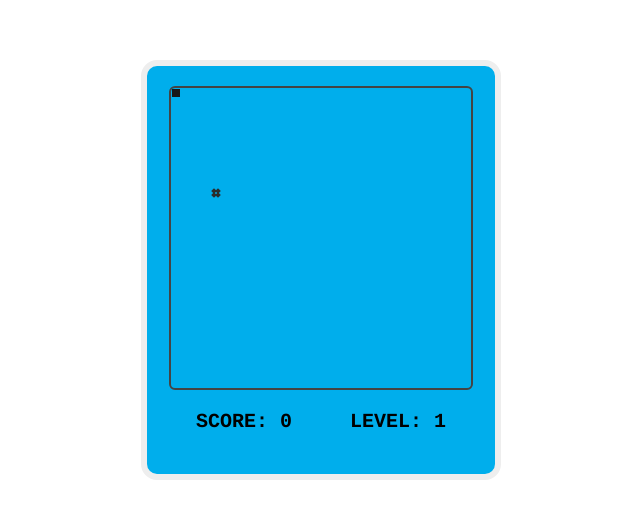
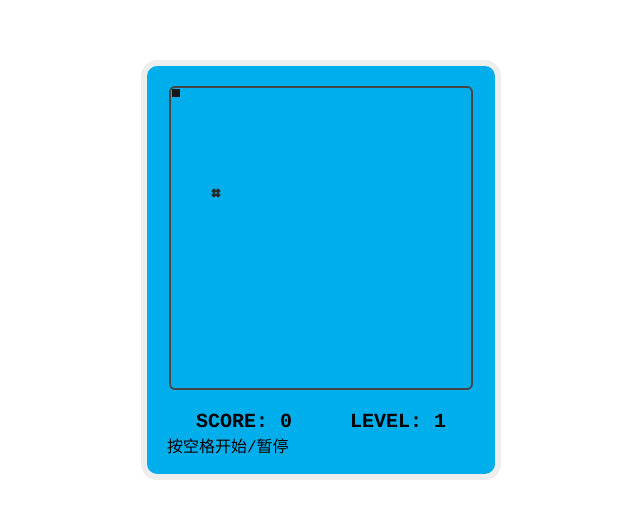
Before and after one commit to whale2002/snake, a website built with Vite: page index.html in a window 1280 px wide. Shown: the part 130-648 px from the top of the page, without its empty margins (319-959 px from the left). Built offline with nearby package versions, Linux system fonts and the light colour scheme.

Commit message:
add tips

```diff
--- a/index.html
+++ b/index.html
@@ -23,6 +23,9 @@
         <div>SCORE: <span id="score">0</span></div>
         <div>LEVEL: <span id="level">1</span></div>
       </div>
+      <div id="rules">
+        <span>按空格开始/暂停</span>
+      </div>
     </div>
     <script type="module" src="/src/main.ts"></script>
   </body>
--- a/src/index.scss
+++ b/src/index.scss
@@ -71,3 +71,7 @@ body {
     font-family: $font;
   }
 }
+
+#rules {
+  font-family: $font;
+}
```
